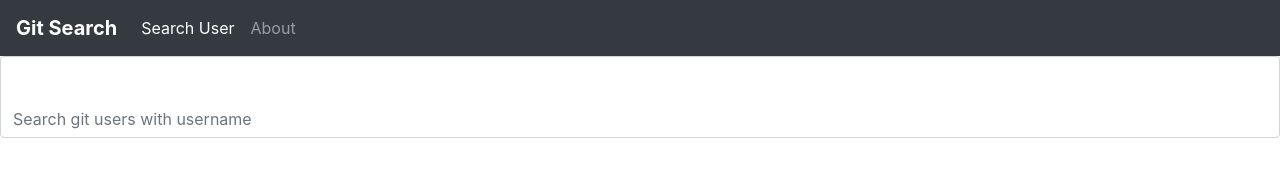
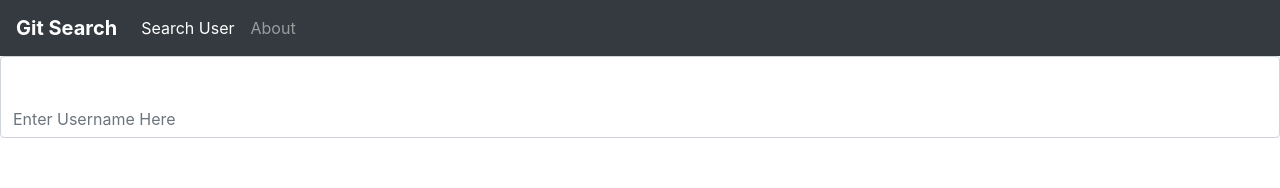
Before and after one commit to FrankKamala/GitSearch, an Angular app: page /profile in a window 1280 px wide. Shown: the top 188 px of the page. Built offline with nearby package versions, Linux system fonts and the light colour scheme.

Commit message:
edit search tab

```diff
--- a/src/app/profile/profile.component.html
+++ b/src/app/profile/profile.component.html
@@ -1,5 +1,5 @@
 
-<input type="text" class="form-control ext" placeholder="Search git users with username" [(ngModel)]="username" name="username" (keyup)="findProfile()">
+<input type="text" class="form-control ext" placeholder="Enter Username Here" [(ngModel)]="username" name="username" (keyup)="findProfile()">
 
 <div *ngIf="profile">
   <div class="card panel-default">
```
